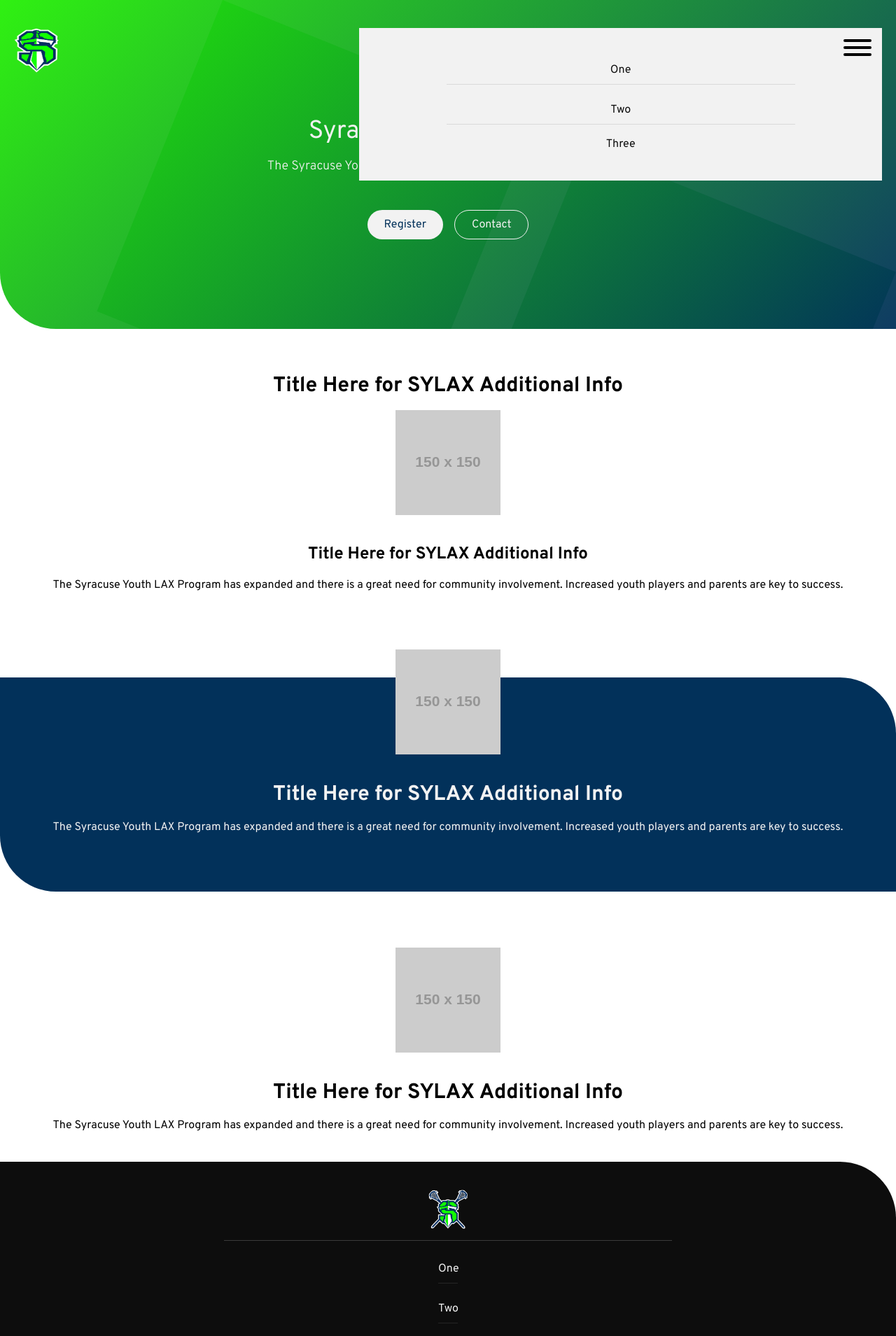
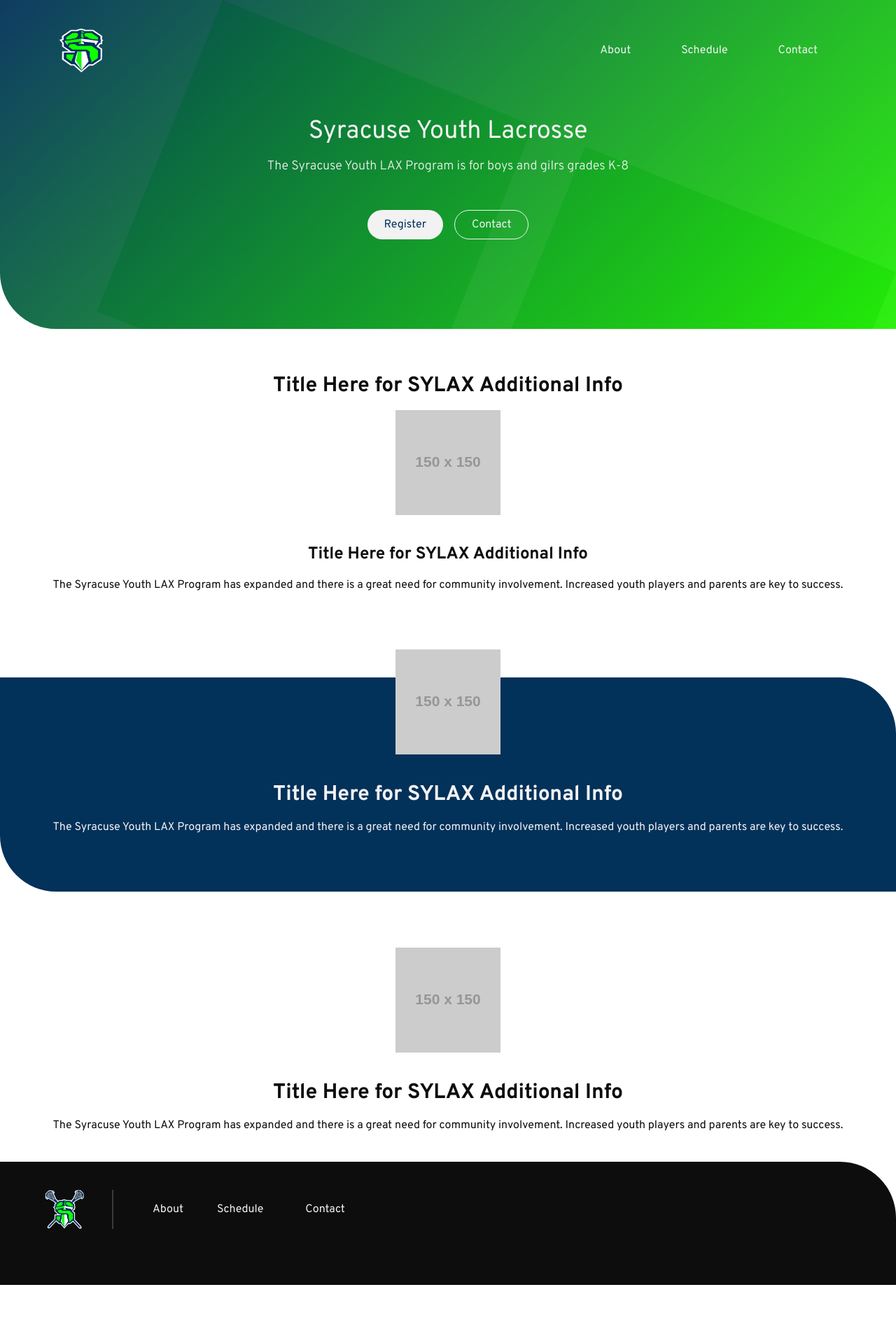
Before and after one commit to stevenCsaunders/syracuselax, a React (Create React App) app: page / in a window 1280 px wide. Shown: the top 1909 px of the page at 70% size. After the commit the page ends 1836 px from the top, so only its background shows below. Built offline with nearby package versions, Linux system fonts and the light colour scheme.

Commit message:
updating styles for desktop

```diff
--- a/src/App.tsx
+++ b/src/App.tsx
@@ -10,7 +10,7 @@ const App: React.FC = () => {
 	//any state for full app goes here
 
 	return (
-		<div className='font-overpass'>
+		<div className='font-overpass text-black'>
 			<Header />
 			<main className=''>
 				<ContentLeft />
--- a/src/components/Footer.tsx
+++ b/src/components/Footer.tsx
@@ -4,12 +4,12 @@ import image from '../images/SticksLogoSm.png'
 
 const Footer: FC = () => {
 	return (
-		<footer className='bg-black text-white rounded-tr-xxl text-center flex flex-col items-center pt-10 pb-20'>
-			<img src={image} alt='small logo' className='w-14 h-14 mb-4' />
-			<span className='border-b border-solid w-6/12 opacity-20 mb-5'></span>
+		<footer className="flex flex-col bg-black text-white rounded-tr-xxl text-center items-center pt-10 pb-20 md:flex-row md:w-full md:px-16 md:items-center">
+			<img src={image} alt="small logo" className="w-14 h-14 mb-4 md:mr-10 md:mb-0" />
+			<span className="border-b border-solid w-6/12 opacity-20 mb-5 md:border-b-0 md:border-l-2 md:h-14 md:w-0 md:mr-10 md:mb-0"></span>
 			<Nav
-				navStyles='text-white '
-				navItemStyles='border-b border-solid border-white border-opacity-10 w-8/12 py-2'
+				navStyles="text-white md:justify-self-end"
+				navItemStyles="border-b border-solid border-white border-opacity-10 py-2 md:border-none md:px-4 md:py-0"
 			/>
 		</footer>
 	)
--- a/src/components/Hamburger.tsx
+++ b/src/components/Hamburger.tsx
@@ -1,16 +1,21 @@
-import { FC } from "react";
+import { FC } from 'react'
 
 const Hamburger: FC = () => {
 	// TODO
 	//Make nav slightly smaller
 
 	return (
-    <button className="hamburger hamburger--boring z-10 relative" type="button">
+		<div className="absolute top-2 right-2 z-10">
+			<button
+				className="hamburger hamburger--boring  md:invisible"
+				type="button"
+			>
 				<span className="hamburger-box">
 					<span className="hamburger-inner"></span>
 				</span>
 			</button>
-  );
-};
+		</div>
+	)
+}
 
-export default Hamburger;
+export default Hamburger
--- a/src/components/Nav.tsx
+++ b/src/components/Nav.tsx
@@ -10,10 +10,10 @@ const Nav = ({ navStyles, navItemStyles }: NavProps) => {
 
 	return (
 		<nav className={navStyles}>
-			<ul className='flex flex-col items-center gap-4'>
-				<li className={navItemStyles}>One</li>
-				<li className={navItemStyles}>Two</li>
-				<li className=''>Three</li>
+			<ul className='flex flex-col items-center gap-4 md:flex-row'>
+				<li className={navItemStyles}>About</li>
+				<li className={navItemStyles}>Schedule</li>
+				<li className='md:py-2 md:px-7'>Contact</li>
 			</ul>
 		</nav>
 	)
--- a/src/components/NavBar.tsx
+++ b/src/components/NavBar.tsx
@@ -10,15 +10,15 @@ const NavBar: FC = () => {
 	//Pass props down to Hamburger component for isOpen and styles
 
 	return (
-		<div className='flex justify-between pb-16'>
+		<div className="flex pb-16 relative justify-between md:items-center">
 			<img
 				src={logo}
-				alt='Titan sword logo with no text'
-				className='w-16 h-16'
+				alt="Titan sword logo with no text"
+				className="w-16 h-16 jsutify-start md:ml-16"
 			/>
 			<Nav
-				navStyles='absolute right-5 -z-10 h-auto max-w-6 w-7/12 bg-white text-black py-10'
-				navItemStyles='text-black border-b border-solid border-black border-opacity-10 w-8/12 py-2'
+				navStyles="-z-10 h-auto max-w-6 w-7/12 bg-white text-black py-10 md:bg-transparent md:text-white md:py-0 md:static md:flex md:justify-end md:mr-16 "
+				navItemStyles="border-b border-solid border-black border-opacity-10 py-2 px-10 md:border-none md:px-7"
 			/>
 			<Hamburger />
 		</div>
--- a/tailwind.config.js
+++ b/tailwind.config.js
@@ -7,7 +7,7 @@ module.exports = {
 				overpass: ['"overpass"', 'arial', 'san-serif'],
 			},
 			backgroundImage: {
-				intro: "linear-gradient(135deg, hsla(112, 96%, 48%, .95) 0%, hsla(208, 96%, 18%, .95)100%), url('../src/images/bg-pattern-intro.svg')",
+				intro: "linear-gradient(135deg, hsla(208, 96%, 18%, .95) 0%, hsla(112, 96%, 48%, .95) 100%), url('../src/images/bg-pattern-intro.svg')",
 			},
 		},
 		colors: {
```
Lines whose indentation alone changed are shown as unchanged.
